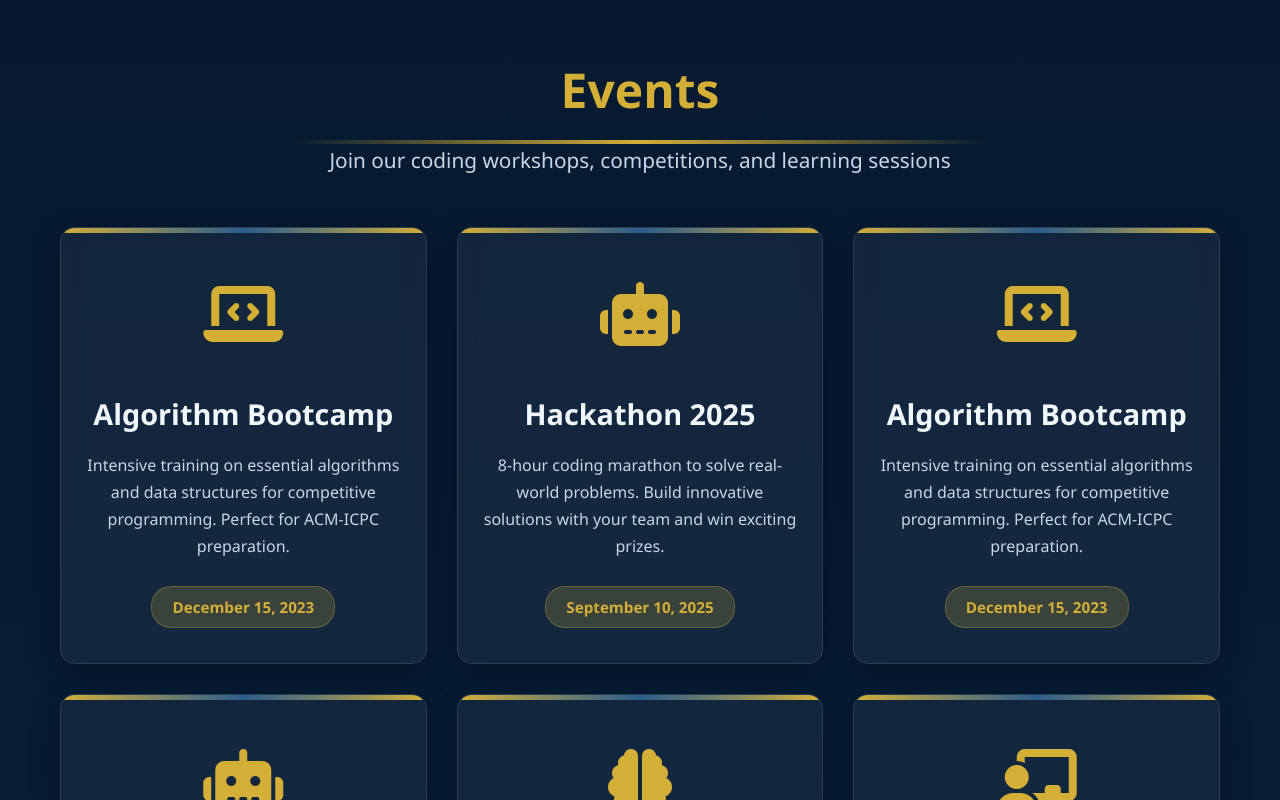
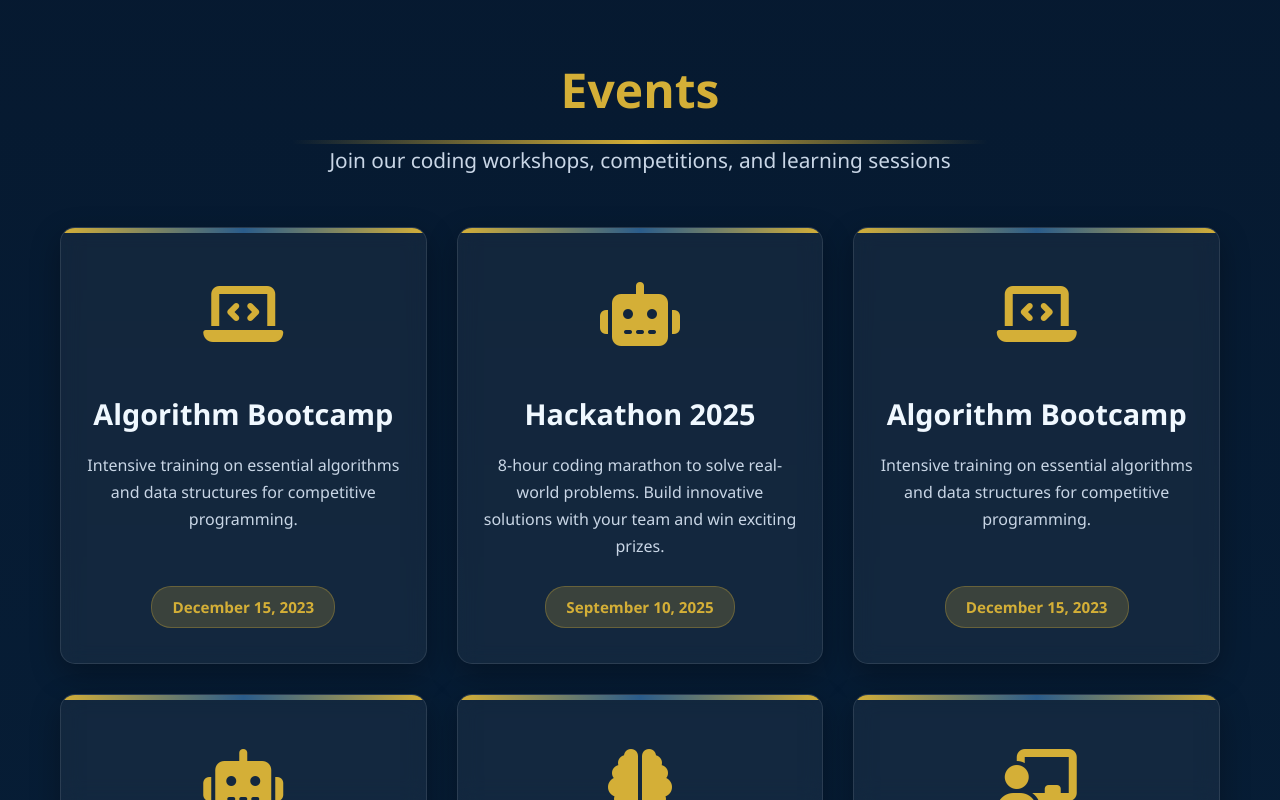
Before and after one commit to it-baun-uttarkashi/Programming-club, a plain HTML site: page index.html in a window 1280 px wide. Shown: the part 2000-2800 px from the top of the page. Drawn offline with Linux system fonts and the light colour scheme.

Commit message:
Update index.html

```diff
--- a/index.html
+++ b/index.html
@@ -998,7 +998,7 @@
                     <li><a href="#resources">Resources</a></li>
                     <li><a href="#team">Team</a></li>
                     <li><a href="#contact">Contact</a></li>
-                    <li><a href="#join" class="btn btn-primary" style="padding: 10px 25px;">Join Now</a></li>
+                    <!-- <li><a href="#join" class="btn btn-primary" style="padding: 10px 25px;">Join Now</a></li> -->
                 </ul>
             </nav>
         </div>
@@ -1101,7 +1101,7 @@
                         <i class="fas fa-laptop-code"></i>
                     </div>
                     <h3>Algorithm Bootcamp</h3>
-                    <p>Intensive training on essential algorithms and data structures for competitive programming. Perfect for ACM-ICPC preparation.</p>
+                    <p>Intensive training on essential algorithms and data structures for competitive programming. </p>
                     <div class="event-tag">December 15, 2023</div>
                 </div>
 
@@ -1120,7 +1120,7 @@
                         <i class="fas fa-laptop-code"></i>
                     </div>
                     <h3>Algorithm Bootcamp</h3>
-                    <p>Intensive training on essential algorithms and data structures for competitive programming. Perfect for ACM-ICPC preparation.</p>
+                    <p>Intensive training on essential algorithms and data structures for competitive programming.</p>
                     <div class="event-tag">December 15, 2023</div>
                 </div>
 
```
